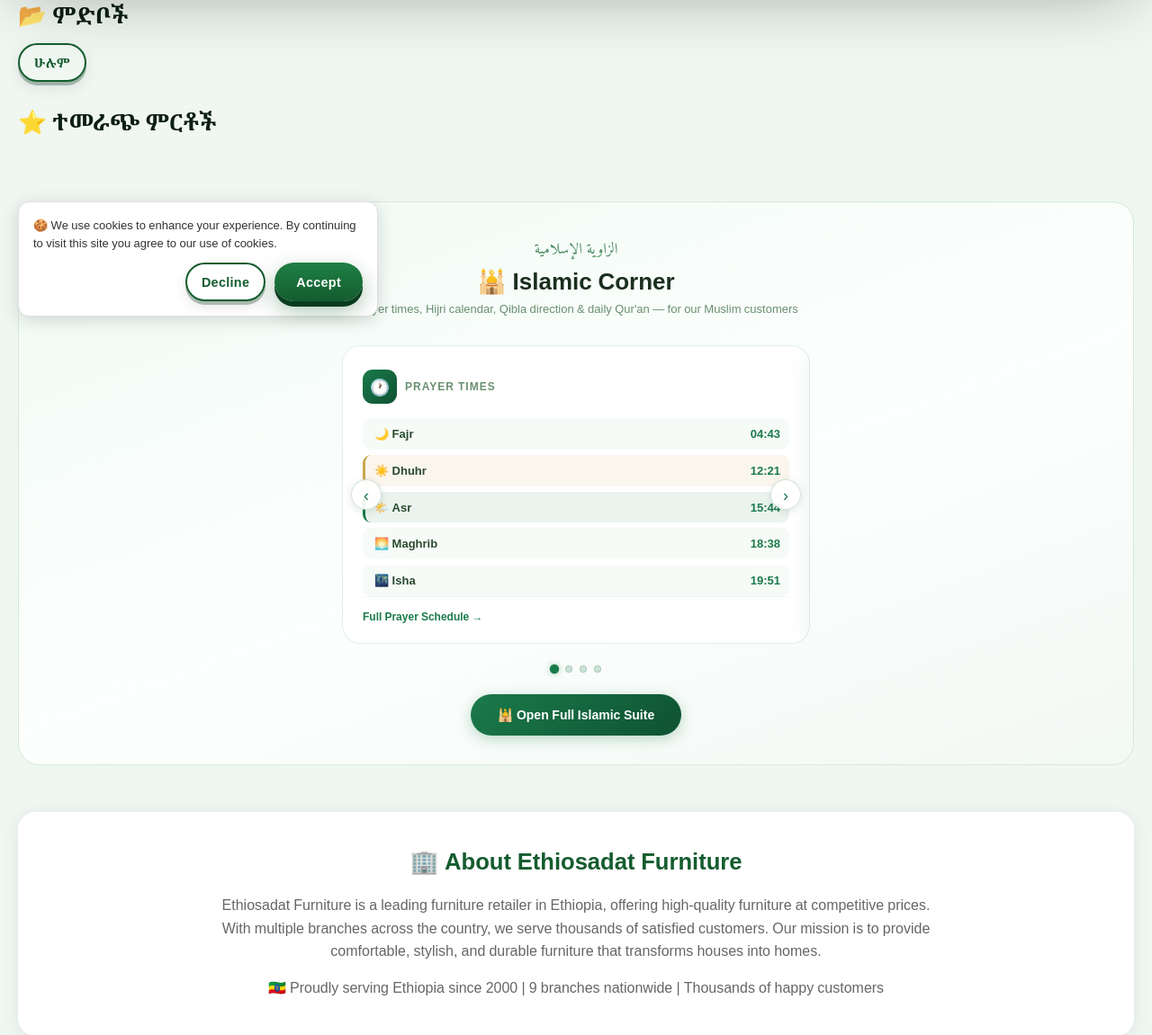
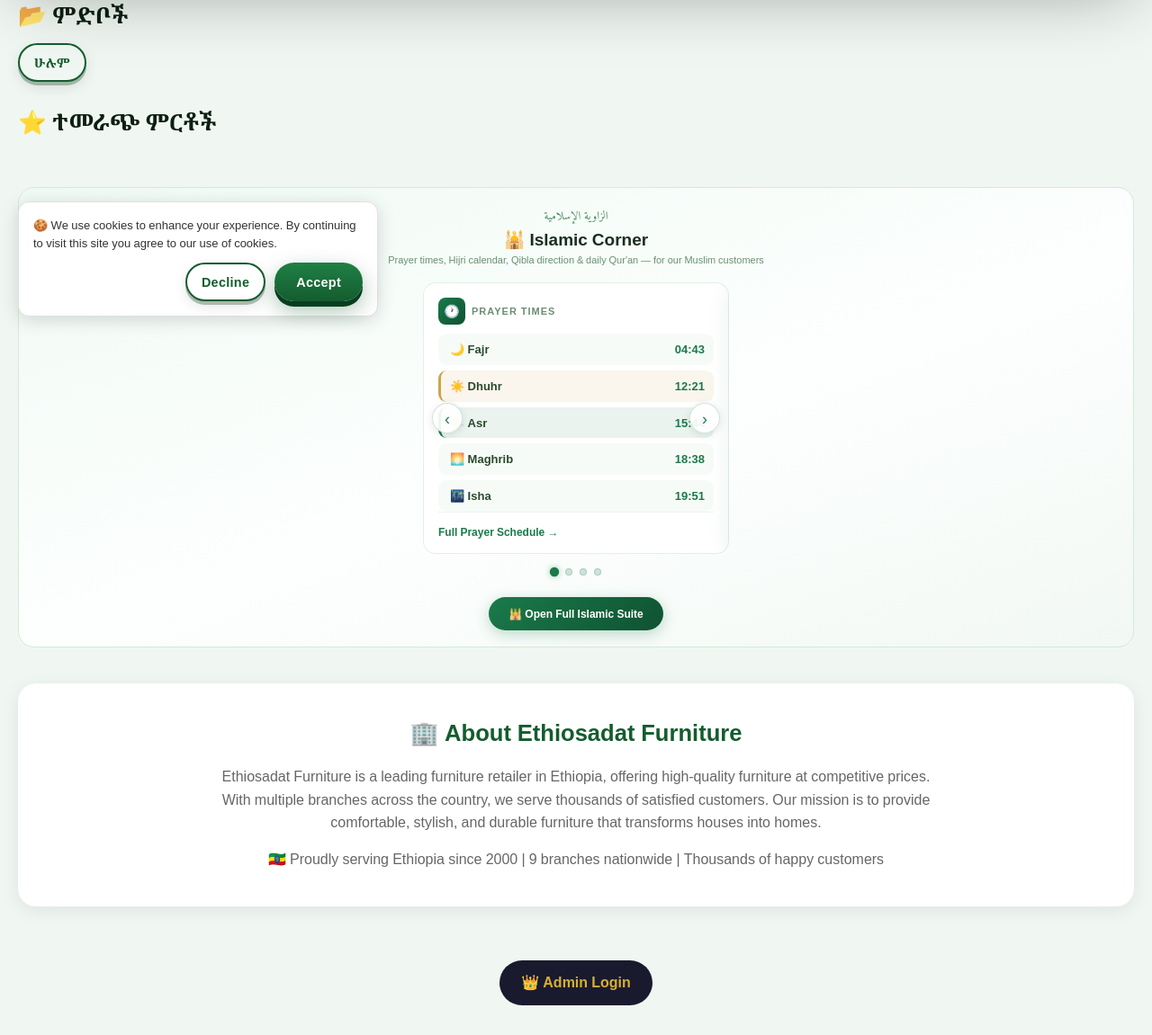
Before and after one commit to seidmekuriaw3-oss/tech1, a Flask app: page / in a window 1280 px wide. Shown: the part 428-1579 px from the top of the page at 90% size. Run offline with Flask 3, Linux system fonts and the light colour scheme; data that the repository does not hold is empty; some libraries are stand-ins or nearby versions.

Commit message:
Improve ad video display and resize Islamic corner card
Remove duplicate app configuration files and confirm route integrity.

Replit-Commit-Author: Agent
Replit-Commit-Session-Id: eb42cebf-91c2-4e7a-8d86-1da43811d2a0
Replit-Commit-Checkpoint-Type: full_checkpoint
Replit-Commit-Event-Id: b7e25f00-5459-4512-a5a3-f1d00e360289
Replit-Commit-Screenshot-Url: https://storage.googleapis.com/screenshot-production-us-central1/34dcc1b1-6c98-45a5-99ab-3266abba2a07/eb42cebf-91c2-4e7a-8d86-1da43811d2a0/qqVgiVG
Replit-Helium-Checkpoint-Created: true

```diff
--- a/templates/customer/index.html
+++ b/templates/customer/index.html
@@ -458,25 +473,25 @@
     }
 
     .idc-wrap {
-        margin: 52px 0;
+        margin: 36px 0;
         background: linear-gradient(160deg,#f0faf4 0%,#fdfffe 55%,#f2f8f4 100%);
-        border-radius: 24px;
+        border-radius: 18px;
         border: 1px solid #d4ead8;
-        padding: 40px 28px 32px;
+        padding: 22px 18px 18px;
     }
-    .idc-head { text-align:center; margin-bottom:30px; }
+    .idc-head { text-align:center; margin-bottom:16px; }
     .idc-head h2 {
-        font-size:clamp(19px,3.5vw,26px); font-weight:800; color:#1a2e1e;
-        margin:0 0 5px; display:flex; align-items:center; justify-content:center; gap:10px;
+        font-size:clamp(15px,2.5vw,19px); font-weight:800; color:#1a2e1e;
+        margin:0 0 3px; display:flex; align-items:center; justify-content:center; gap:8px;
     }
     .idc-arabic-sub {
-        font-family:'Amiri',serif; font-size:17px; color:#4a8a5e;
-        display:block; margin-bottom:5px;
+        font-family:'Amiri',serif; font-size:13px; color:#4a8a5e;
+        display:block; margin-bottom:3px;
     }
-    .idc-head p { font-size:13px; color:#6a8f70; margin:0; }
+    .idc-head p { font-size:11px; color:#6a8f70; margin:0; }
     .idc-slider-outer {
-        position:relative; max-width:520px; margin:0 auto 24px;
-        overflow:hidden; border-radius:20px;
+        position:relative; max-width:340px; margin:0 auto 16px;
+        overflow:hidden; border-radius:14px;
     }
     .idc-slider-track {
         display:flex;
@@ -485,20 +500,20 @@
     }
     .idc-card {
         min-width:100%; width:100%;
-        background:#fff; border-radius:20px; padding:26px 22px 20px;
+        background:#fff; border-radius:14px; padding:16px 16px 14px;
         box-shadow:0 4px 24px rgba(26,122,74,.1);
         border:1px solid rgba(26,122,74,.12);
         display:flex; flex-direction:column;
         box-sizing:border-box;
     }
-    .idc-card-head { display:flex; align-items:center; gap:9px; margin-bottom:16px; }
+    .idc-card-head { display:flex; align-items:center; gap:7px; margin-bottom:10px; }
     .idc-card-icon {
-        width:38px; height:38px; border-radius:11px;
+        width:30px; height:30px; border-radius:8px;
         background:linear-gradient(135deg,#1a7a4a,#0f5232);
         display:flex; align-items:center; justify-content:center;
-        font-size:18px; flex-shrink:0;
+        font-size:14px; flex-shrink:0;
     }
-    .idc-card-lbl { font-size:12px; font-weight:700; color:#6a8f70; text-transform:uppercase; letter-spacing:1px; }
+    .idc-card-lbl { font-size:11px; font-weight:700; color:#6a8f70; text-transform:uppercase; letter-spacing:1px; }
     .idc-card-link {
         margin-top:auto; padding-top:12px;
         font-size:12px; color:#1a7a4a; font-weight:700;
@@ -543,10 +558,10 @@
     .idc-pname { font-size:13px; font-weight:600; color:#2a4a2e; display:flex; align-items:center; gap:5px; }
     .idc-ptime { font-size:13px; font-weight:700; color:#1a7a4a; font-variant-numeric:tabular-nums; }
 
-    .idc-hijri-body { text-align:center; flex:1; padding:4px 0 12px; }
-    .idc-hijri-day { font-size:60px; font-weight:900; color:#1a7a4a; line-height:1; margin-bottom:4px; }
-    .idc-hijri-month { font-size:17px; font-weight:600; color:#2a4a2e; margin-bottom:2px; }
-    .idc-hijri-year { font-size:12px; color:#8aaa8e; margin-bottom:14px; }
+    .idc-hijri-body { text-align:center; flex:1; padding:2px 0 8px; }
+    .idc-hijri-day { font-size:42px; font-weight:900; color:#1a7a4a; line-height:1; margin-bottom:3px; }
+    .idc-hijri-month { font-size:14px; font-weight:600; color:#2a4a2e; margin-bottom:2px; }
+    .idc-hijri-year { font-size:11px; color:#8aaa8e; margin-bottom:10px; }
     .idc-next-event {
         background:rgba(26,122,74,.06); border-radius:9px;
         padding:8px 12px; font-size:11px; color:#5a7a60;
@@ -570,19 +585,20 @@
 
     .idc-cta { text-align:center; padding-top:4px; }
     .idc-cta a {
-        display:inline-flex; align-items:center; gap:9px;
+        display:inline-flex; align-items:center; gap:7px;
         background:linear-gradient(135deg,#1a7a4a,#0f5232); color:#fff;
-        text-decoration:none; padding:12px 30px; border-radius:30px;
-        font-weight:700; font-size:14px;
+        text-decoration:none; padding:9px 22px; border-radius:30px;
+        font-weight:700; font-size:12px;
         transition:transform .22s,box-shadow .22s;
         box-shadow:0 4px 16px rgba(26,122,74,.28);
     }
     .idc-cta a:hover { transform:translateY(-2px); box-shadow:0 8px 24px rgba(26,122,74,.38); }
 
     @media (max-width:640px) {
-        .idc-wrap { padding:28px 14px 24px; }
-        .idc-hijri-day { font-size:48px; }
-        .idc-compass-svg { width:88px; height:88px; }
+        .idc-wrap { padding:16px 10px 14px; }
+        .idc-hijri-day { font-size:34px; }
+        .idc-compass-svg { width:64px; height:64px; }
+        .idc-slider-outer { max-width:100%; }
     }
 </style>
 {% endblock %}
```
Also changed, not shown: other parts of templates/customer/index.html (+39 -27 lines), 3 other files.
